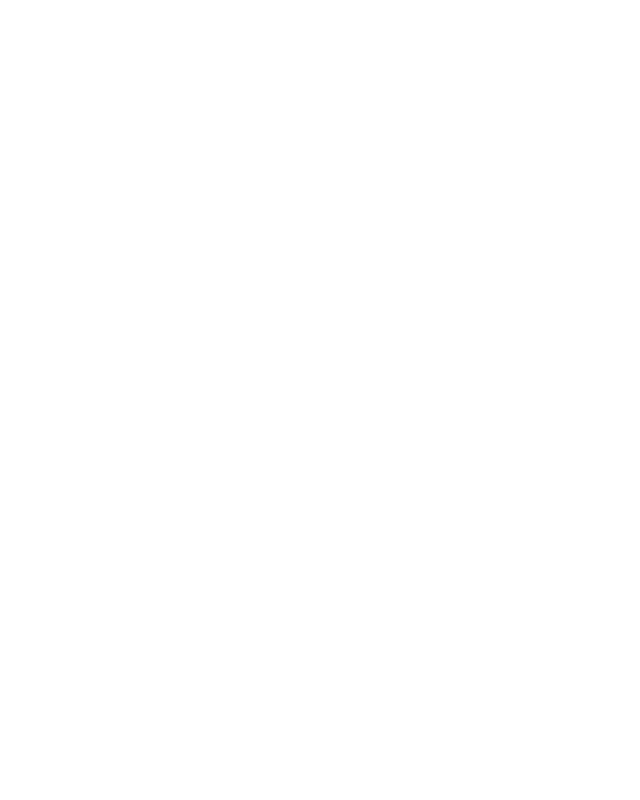
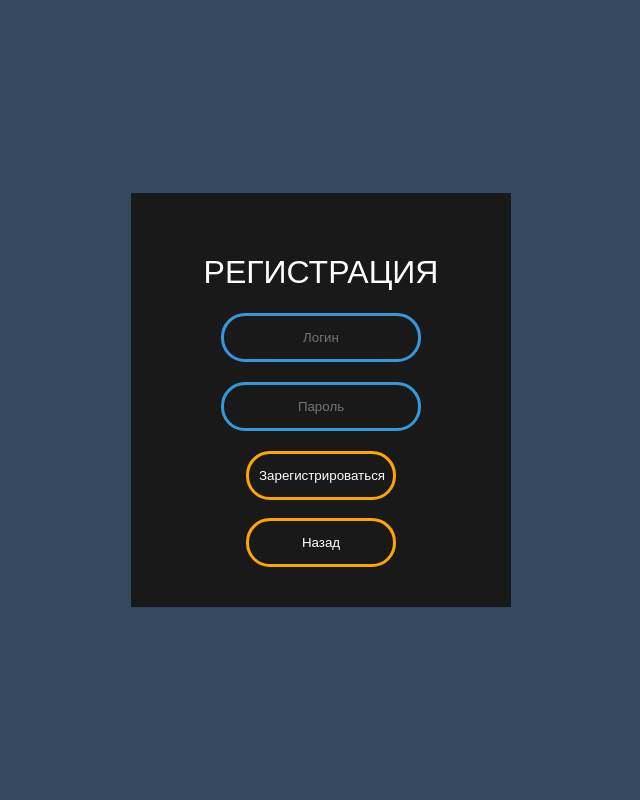
Before and after one commit to eurokot/clickerHero, a PHP site: page /reg.php in a window 1280 px wide. Before the commit the part shown is empty. Shown: the whole page, without its empty margins (319-959 px from the left). Run offline with PHP 8.4, Linux system fonts and the light colour scheme.

Commit message:
add reg window, add redirect

```diff
--- a/css/index.css
+++ b/css/index.css
@@ -66,7 +66,7 @@ body{
 	margin: auto;
 	text-align: center;
 	border: solid #ffa500;
-	padding: 14px 40px;
+	padding: 14px 10px;
 	width: 150px;
 	outline: none;
 	color: white;
--- a/css/reg.css
+++ b/css/reg.css
@@ -0,0 +1,80 @@
+body{
+	margin: 0;
+	padding: 0;
+	font-family: sans-serif;
+	background: #34495e;
+}
+
+.box{
+	width: 300px;
+	padding: 40px;
+	position: absolute;
+	top: 50%;
+	left: 50%;
+	transform: translate(-50%, -50%);
+	background: #191919;
+	text-align: center;
+}
+
+.box h1{
+	color: white;
+	text-transform: uppercase;
+	font-weight: 500;
+}
+
+#login,#pwd{
+	border: 0;
+	background: none;
+	display: block;
+	margin: 20px auto;
+	text-align: center;
+	border: solid #3498db;
+	padding: 14px 10px;
+	width: 200px;
+	outline: none;
+	color: white;
+	border-radius: 24px;
+	transition: 0.25s;
+}
+
+#login:focus,#pwd:focus{
+	width: 280px;
+	border-color: #2ecc71;
+}
+
+#add{
+	border: 0;
+	background: none;
+	display: block;
+	margin: 15px auto;
+	margin-bottom: 0px;
+	text-align: center;
+	border: solid #ffa500;
+	padding: 14px 10px;
+	width: 150px;
+	outline: none;
+	color: white;
+	border-radius: 24px;
+	transition: 0.25s;
+	cursor: pointer;
+}
+
+#back{
+	border: 0;
+	background: none;
+	display: block;
+	margin: auto;
+	text-align: center;
+	border: solid #ffa500;
+	padding: 14px 10px;
+	width: 150px;
+	outline: none;
+	color: white;
+	border-radius: 24px;
+	transition: 0.25s;
+	cursor: pointer;
+}
+
+#add:hover, #back:hover{
+	background: #ffa500;
+}
--- a/reg.php
+++ b/reg.php
@@ -0,0 +1,24 @@
+<?php
+//include('includes/db.php');
+
+if(isset($_GET["back"])){
+	header("Location: index.php");
+}
+
+?>
+
+<html>
+<head>
+	<title>Регистрация</title>
+	<link rel="stylesheet" type="text/css" href="css/reg.css">
+</head>
+<body>
+	<form class="box" action = "reg.php" method = "GET">
+		<h1>Регистрация</h1>
+		<input type="text" name="login" id="login" value="" placeholder="Логин">
+		<input type="password" name="pwd" id="pwd" value="" placeholder="Пароль">
+		<input type="submit" value="Зарегистрироваться" name="add" id="add"><br>
+		<input type="submit" value="Назад" name="back" id="back">
+	</form>
+</body>
+</html>
```
Also changed, not shown: index.php (+9 -2 lines).
